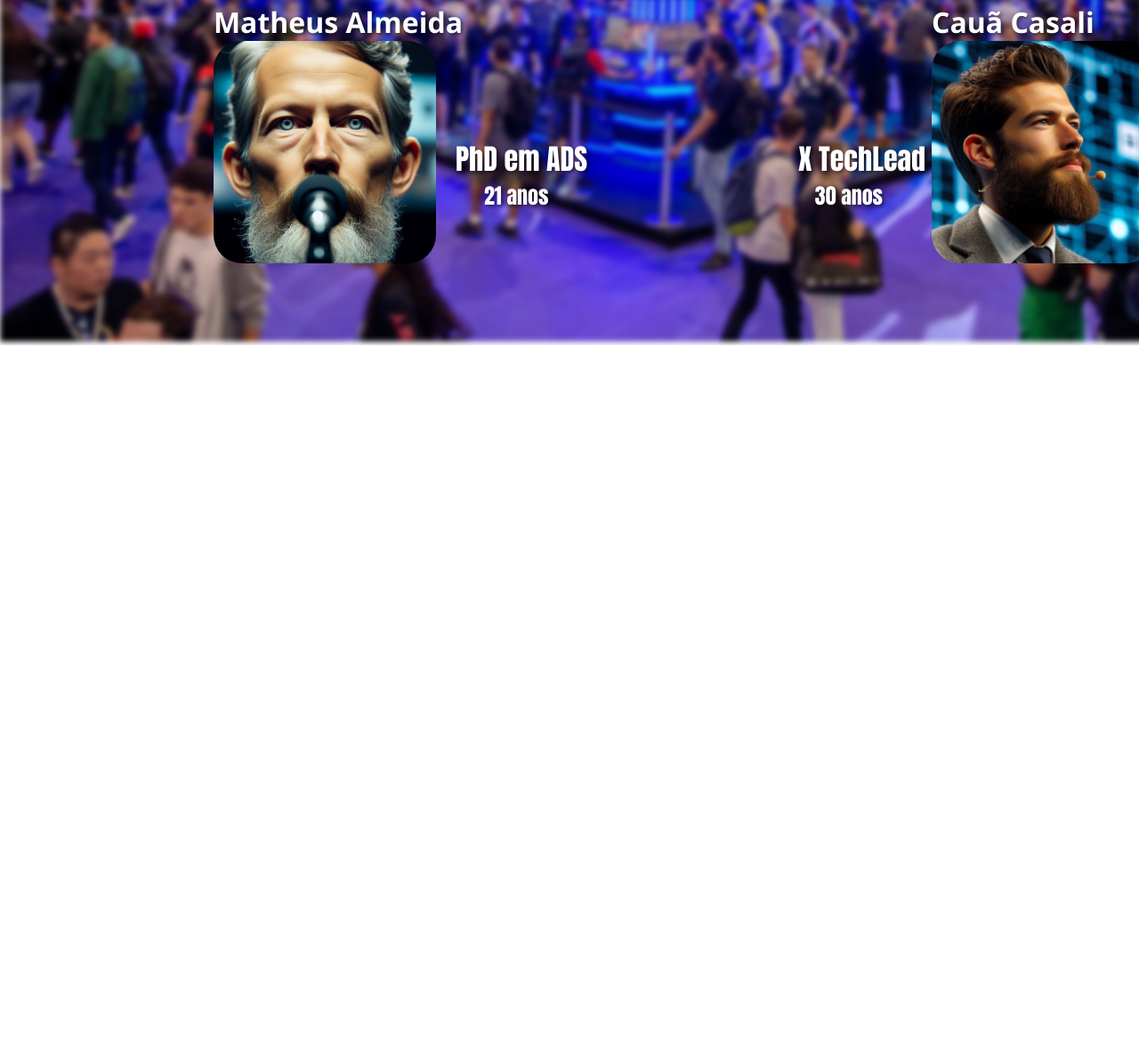
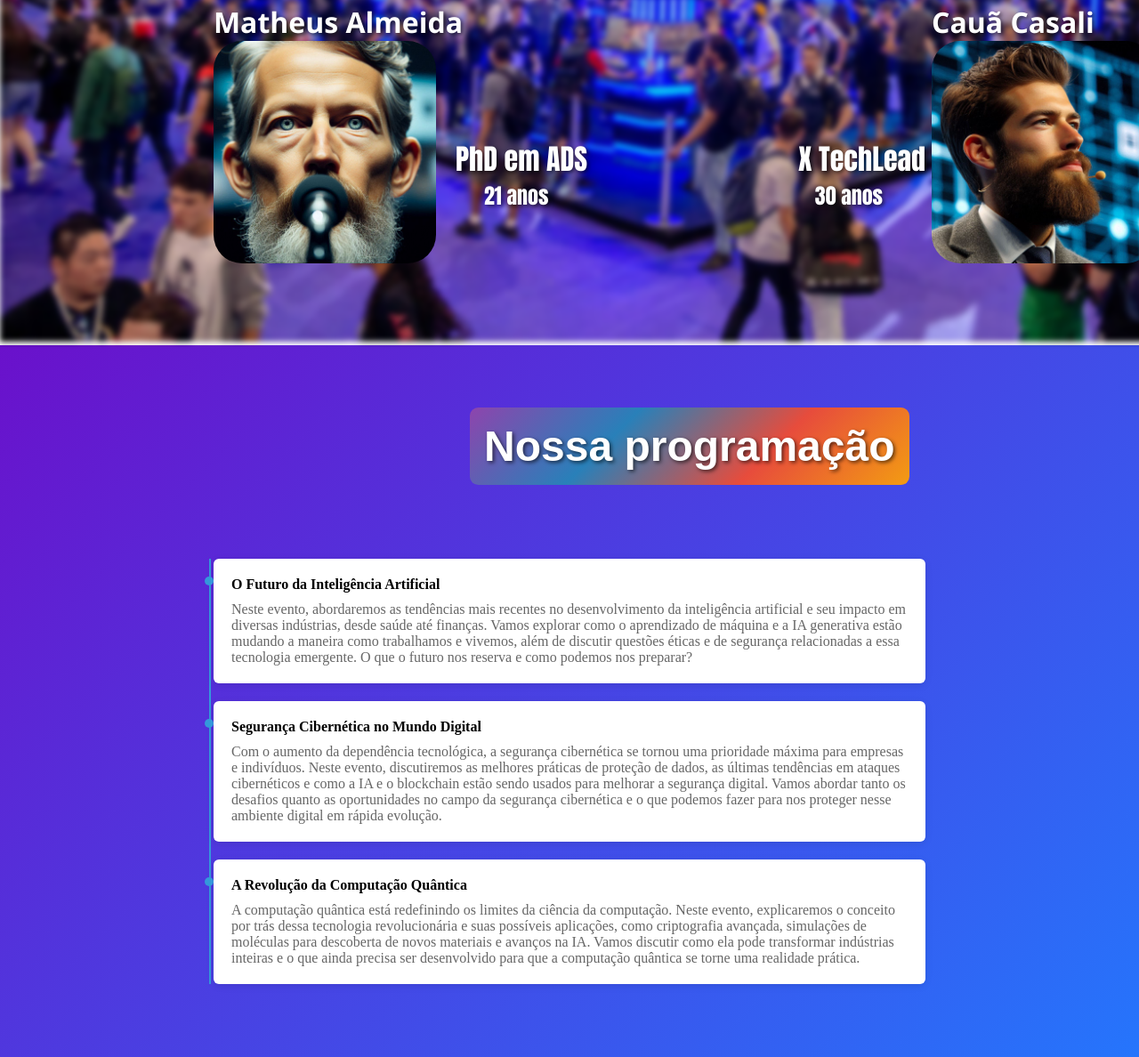
Before and after one commit to luisgustavo777/techFest2023, a plain HTML site: page index.html in a window 1280 px wide. Shown: the part 582-1770 px from the top of the page at 89% size. Before the commit the page ends 970 px from the top, so only its background shows below. Drawn offline with Linux system fonts and the light colour scheme.

Commit message:
adicionar secção de agenda do evento

```diff
--- a/index.html
+++ b/index.html
@@ -62,5 +62,34 @@
         </div>
     </div>
 
+    <div class="timelineDiv" id="section3">
+        <h1>Nossa programação</h1>
+
+        <div class="timeline">
+            <div class="event">
+                <h2>O Futuro da Inteligência Artificial</h2>
+                <p>Neste evento, abordaremos as tendências mais recentes no desenvolvimento da inteligência artificial
+                    e seu impacto em diversas indústrias, desde saúde até finanças. Vamos explorar como o aprendizado de máquina e
+                    a IA generativa estão mudando a maneira como trabalhamos e vivemos, além de discutir questões éticas e de
+                    segurança relacionadas a essa tecnologia emergente. O que o futuro nos reserva e como podemos nos preparar?</p>
+            </div>
+            <div class="event">
+                <h2>Segurança Cibernética no Mundo Digital</h2>
+                <p>Com o aumento da dependência tecnológica, a segurança cibernética se tornou uma prioridade máxima para empresas
+                    e indivíduos. Neste evento, discutiremos as melhores práticas de proteção de dados, as últimas tendências em
+                    ataques cibernéticos e como a IA e o blockchain estão sendo usados para melhorar a segurança digital. Vamos
+                    abordar tanto os desafios quanto as oportunidades no campo da segurança cibernética e o que podemos fazer para
+                    nos proteger nesse ambiente digital em rápida evolução.</p>
+            </div>
+            <div class="event">
+                <h2>A Revolução da Computação Quântica</h2>
+                <p>A computação quântica está redefinindo os limites da ciência da computação. Neste evento, explicaremos o conceito
+                    por trás dessa tecnologia revolucionária e suas possíveis aplicações, como criptografia avançada, simulações de
+                    moléculas para descoberta de novos materiais e avanços na IA. Vamos discutir como ela pode transformar indústrias
+                    inteiras e o que ainda precisa ser desenvolvido para que a computação quântica se torne uma realidade prática.</p>
+            </div>
+        </div>
+    </div>
+
 </body>
 </html>
--- a/style.css
+++ b/style.css
@@ -179,3 +179,68 @@ html {
     font-size: 2rem;
     top: 30rem;
 }
+
+.timelineDiv {
+    background: linear-gradient(135deg, #6a11cb, #2575fc);
+    height: 50rem;
+}
+
+.timelineDiv h1 {
+    color: white;
+    text-shadow: 2px 2px 4px rgba(0, 0, 0, 0.6);
+    font-family: Arial, Helvetica, sans-serif;
+    font-size: 3rem;
+    top: 65rem;
+    position: absolute;
+    left: 33rem;
+    background: linear-gradient(135deg, #8e44ad, #2980b9, #e74c3c, #f39c12);
+    border-radius: 0.6rem;
+    padding: 1rem;
+}
+
+.timeline {
+    position: relative;
+    max-width: 800px;
+    margin: 0 auto;
+    top: 15rem;
+}
+
+.event {
+    background-color: white;
+    padding: 20px;
+    margin-bottom: 20px;
+    border-radius: 6px;
+    box-shadow: 0 2px 8px rgba(0, 0, 0, 0.1);
+    position: relative;
+}
+
+.event::before {
+    content: '';
+    position: absolute;
+    left: -10px;
+    top: 20px;
+    width: 10px;
+    height: 10px;
+    background-color: #3498db;
+    border-radius: 50%;
+}
+
+.timeline::before {
+    content: '';
+    position: absolute;
+    left: -5px;
+    top: 0;
+    width: 2px;
+    height: 100%;
+    background-color: #3498db;
+}
+
+.timeline h2 {
+    font-size: 16px;
+    margin-bottom: 10px;
+}
+
+.timeline p {
+    font-size: 16px;
+    color: #666;
+}
```
